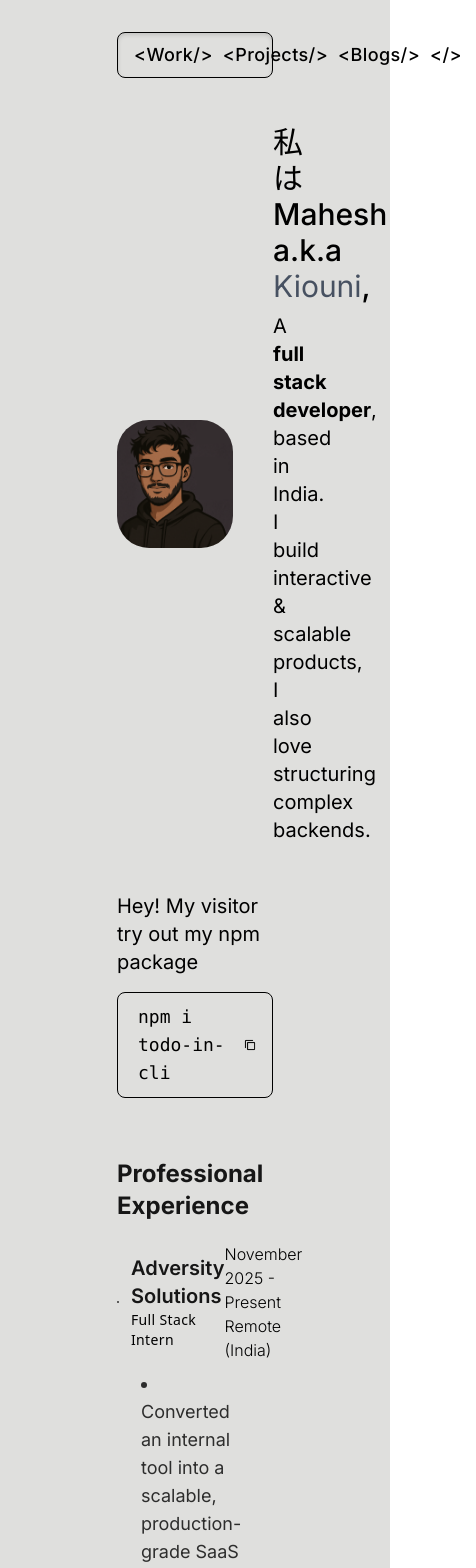
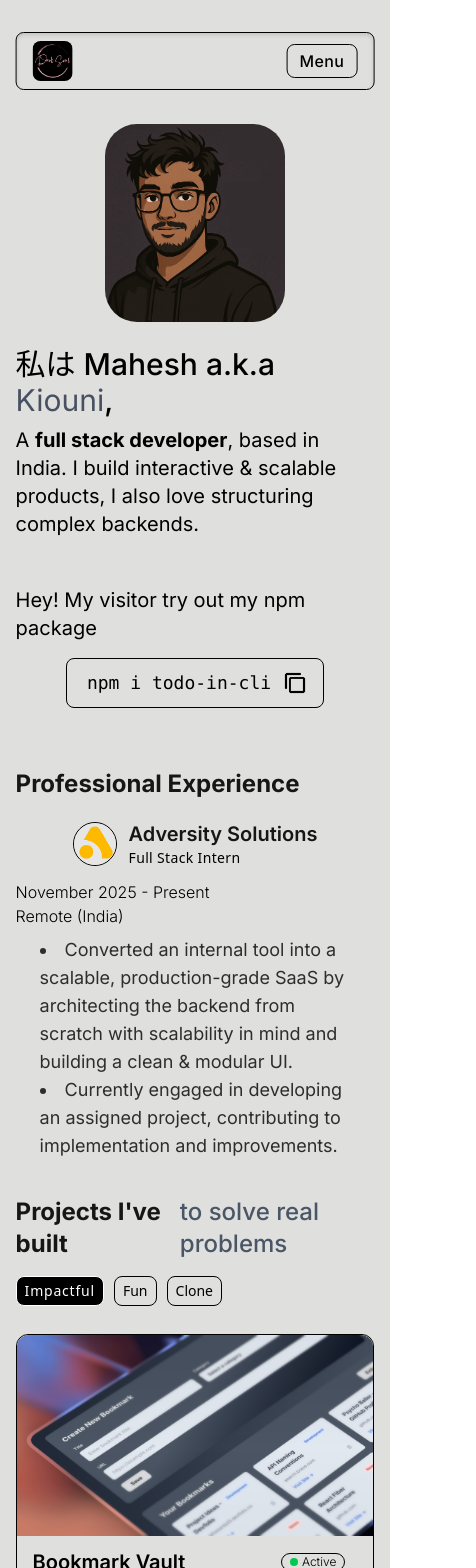
Before and after one commit to DarkkkSoul/portfolio-v3, a React (Vite) app: page / in a window 390 px wide. Shown: the top 1568 px of the page, 476 px wide, since content can reach past the window. Built offline with nearby package versions, Linux system fonts and the light colour scheme.

Commit message:
responsiveness + smooth naviagtion

```diff
--- a/src/components/Footer.jsx
+++ b/src/components/Footer.jsx
@@ -10,7 +10,7 @@ function Footer() {
     }, []);
     return (
         <div className='border-t mt-15 border-t-black/70 font-inter-400'>
-            <div className='flex flex-row justify-around items-center mt-5'>
+            <div className='flex flex-col sm:flex-row justify-around items-center mt-5 gap-y-2'>
                 <div>Peace Out!</div>
                 <div>&copy; {currentYear}. All rights reserved.</div>
             </div>
--- a/src/components/Header.jsx
+++ b/src/components/Header.jsx
@@ -1,22 +1,63 @@
-import React from 'react'
-import { Link } from 'react-router'
+import React, { useState } from 'react'
+import { Link, useLocation, useNavigate } from 'react-router'
 
 function Header() {
     const headerName = ["<Work/>", "<Projects/>", "<Blogs/>", "</>"]
+
+    const [isOpen, setIsOpen] = useState(false)
+    const location = useLocation()
+    const navigate = useNavigate()
+
+    function scrollToSection(id) {
+        const el = document.getElementById(id)
+        if (el) {
+            el.scrollIntoView({ behavior: 'smooth', block: 'start' })
+        }
+    }
+
+    function handleNavClick(id) {
+        setIsOpen(false)
+
+        if (location.pathname !== '/') {
+            navigate('/')
+            setTimeout(() => {
+                scrollToSection(id)
+            }, 0)
+            return
+        }
+
+        scrollToSection(id)
+    }
+
     return (
-        <div className='fixed top-8 left-1/2 -translate-x-1/2 w-[40vw] bg-[#DFDFDD] z-50 border flex flex-row justify-between items-center px-4 py-2 rounded-lg font-inter-500 tracking-wide inset-shadow-sm/13'>
+        <div className='fixed top-8 left-1/2 -translate-x-1/2 w-[92vw] sm:w-[85vw] lg:w-[40vw] bg-[#DFDFDD] z-50 border flex flex-row justify-between items-center px-4 py-2 rounded-lg font-inter-500 tracking-wide inset-shadow-sm/13'>
             <Link to="/" className='rounded-2xl'>
                 <img src="/icons/Dark-Soul.png" className='w-10 rounded-lg' />
             </Link>
-            <div className='flex flex-row justify-evenly items-center gap-x-2.5 text-lg'>
-                <Link to="/work">{headerName[0]}</Link>
-                <Link to="/projects">{headerName[1]}</Link>
-                <Link to="/blogs">{headerName[2]}</Link>
+
+            <div className='hidden lg:flex flex-row justify-evenly items-center gap-x-2.5 text-lg'>
+                <button onClick={() => handleNavClick('work')} className='cursor-pointer'>{headerName[0]}</button>
+                <button onClick={() => handleNavClick('projects')} className='cursor-pointer'>{headerName[1]}</button>
+                <button onClick={() => handleNavClick('blogs')} className='cursor-pointer'>{headerName[2]}</button>
                 <Link to="/snippets">{headerName[3]}</Link>
-                <Link to="/socials">
-                    <img src="/icons/social.png" className='w-7' />
-                </Link>
             </div>
+
+            <div className='lg:hidden flex items-center'>
+                <button onClick={() => setIsOpen(!isOpen)} className='border px-3 py-1 rounded-lg font-inter-500'>
+                    Menu
+                </button>
+            </div>
+
+            {
+                isOpen && (
+                    <div className='absolute top-14 right-0 w-full bg-[#DFDFDD] border rounded-lg px-4 py-3 flex flex-col gap-y-2 lg:hidden'>
+                        <button onClick={() => handleNavClick('work')} className='text-lg text-left'>{headerName[0]}</button>
+                        <button onClick={() => handleNavClick('projects')} className='text-lg text-left'>{headerName[1]}</button>
+                        <button onClick={() => handleNavClick('blogs')} className='text-lg text-left'>{headerName[2]}</button>
+                        <Link to="/snippets" onClick={() => setIsOpen(false)} className='text-lg'>{headerName[3]}</Link>
+                    </div>
+                )
+            }
         </div>
     )
 }
--- a/src/components/home/Expirence.jsx
+++ b/src/components/home/Expirence.jsx
@@ -1,7 +1,7 @@
 function Expirence({ imageUrl, companyName, position, startDate, endDate, type, place, contribution }) {
     return (
         <div className=' flex flex-col justify-center gap-y-2 mt-5'>
-            <div className='flex items-center justify-between'>
+            <div className='flex flex-col sm:flex-row sm:items-center sm:justify-between gap-y-3'>
                 <div className='flex gap-x-3 items-center justify-center'>
                     <div>
                         <img src={imageUrl} className='w-11 border rounded-full' />
@@ -11,9 +11,9 @@ function Expirence({ imageUrl, companyName, position, startDate, endDate, type,
                         <div className='text-sm font-inter-200 tracking-wide'>{position}</div>
                     </div>
                 </div>
-                <div className='font-inter-300 text-md'>
+                <div className='font-inter-300 text-md sm:text-right'>
                     <div>{startDate} - {endDate}</div>
-                    <div className='flex justify-end'>{type} ({place})</div>
+                    <div className='sm:flex sm:justify-end'>{type} ({place})</div>
                 </div>
             </div>
             <div className='font-inter-400 text-black/80 text-lg px-6'>
--- a/src/components/home/Intro.jsx
+++ b/src/components/home/Intro.jsx
@@ -1,6 +1,6 @@
 function Intro() {
     return (
-        <div className='flex flex-row gap-x-10 items-center'>
+        <div className='flex flex-col sm:flex-row gap-y-6 sm:gap-y-0 gap-x-10 items-center'>
             <div>
                 <img src="/profile.png" className='w-45 rounded-4xl' />
             </div>
--- a/src/pages/Blogs.jsx
+++ b/src/pages/Blogs.jsx
@@ -5,7 +5,7 @@ import BlogCompo from '../components/home/BlogCompo'
 
 function Blogs() {
   return (
-    <div className='grid grid-cols-2 gap-5 mt-8'>
+    <div className='grid grid-cols-1 sm:grid-cols-2 gap-5 mt-8'>
       {
         blogs.map((b) => {
           return <BlogCompo key={b.id} title={b.title} description={b.description} link={b.link} />
--- a/src/pages/Home.jsx
+++ b/src/pages/Home.jsx
@@ -9,11 +9,10 @@ import Stack from '../components/home/Stack.jsx'
 import Footer from '../components/Footer.jsx'
 import Projects from './Projects.jsx'
 import Blogs from './Blogs.jsx'
-import blogs from '../arrays/blogs.js'
 
 function Home() {
     return (
-        <div className='w-[40vw] h-full mx-auto pt-15 pb-10'>
+        <div className='w-[92vw] sm:w-[85vw] lg:w-[40vw] h-full mx-auto pt-15 pb-10'>
             <Header />
 
             <div className='mt-16'>
@@ -24,7 +23,7 @@ function Home() {
                 <NPM />
             </div>
 
-            <div className='mt-15'>
+            <div id="work" className='mt-15 scroll-mt-28'>
                 <h3 className='text-2xl font-bold font-inter-700 text-black/90'>Professional Experience</h3>
                 {
                     expirence.map((item) => (
@@ -33,7 +32,7 @@ function Home() {
                 }
             </div>
 
-            <div className='mt-9'>
+            <div id="projects" className='mt-9 scroll-mt-28'>
                 <Projects />
             </div>
 
@@ -42,7 +41,7 @@ function Home() {
                 <div><img src="/icons/sound.png" className='w-6 cursor-pointer' /></div>
             </div>
 
-            <div className='mt-14 flex justify-center items-center'>
+            <div className='mt-14 sm:flex justify-center items-center hidden'>
                 <Bento />
             </div>
 
@@ -53,7 +52,7 @@ function Home() {
 
             <div className='mt-14'>
                 <h3 className='text-2xl font-bold font-inter-700 text-black/90'>Little more about myself</h3>
-                <div className='mt-2 font-inter-400 text-lg flex flex-col gap-y-1'>
+                <div className='mt-2 font-inter-400 text-base sm:text-lg flex flex-col gap-y-1'>
                     <div>
                         I started my web development journey around <span className='font-inter-400-italic'>Septermber 2024</span>, which started as a curosity to built an web application turned out to be my main stream focus where I started learning tech from <span className='font-inter-700'>first principles</span> (unknowingly) by building projects which made my foundations strong.
                     </div>
@@ -69,7 +68,7 @@ function Home() {
                 </div>
             </div>
 
-            <div className='mt-10'>
+            <div id="blogs" className='mt-10 scroll-mt-28'>
                 <h3 className='text-2xl font-bold font-inter-700 text-black/90'>
                     I share my stories & writtings too
                 </h3>
@@ -78,9 +77,9 @@ function Home() {
 
             <div className='mt-14'>
                 <h3 className='text-2xl font-bold font-inter-700 text-black/90'>Book a Call</h3>
-                <p className='mt-2 font-inter-400 text-lg'>Have an idea? I can bring it live within weeks. Looking for a person who has immense attraction towards coding? I'm here. I'm available for internships & freelancing gigs.</p>
-                <p className='font-inter-400 text-lg'>I can build from fancy websites to lame (like this one) or, are you confused with your requirements? Let's have a talk and I'll help you out.</p>
-                <p className='font-inter-700 text-xl text-black/85'>I code first, talk later.</p>
+                <p className='mt-2 font-inter-400 text-base sm:text-lg'>Have an idea? I can bring it live within weeks. Looking for a person who has immense attraction towards coding? I'm here. I'm available for internships & freelancing gigs.</p>
+                <p className='font-inter-400 text-base sm:text-lg'>I can build from fancy websites to lame (like this one) or, are you confused with your requirements? Let's have a talk and I'll help you out.</p>
+                <p className='font-inter-700 text-lg sm:text-xl text-black/85'>I code first, talk later.</p>
             </div>
 
             <Footer />
--- a/src/pages/Projects.jsx
+++ b/src/pages/Projects.jsx
@@ -73,7 +73,7 @@ function Projects() {
         </button>
       </div>
 
-      <div className='grid grid-cols-2 gap-x-10 gap-y-7 mt-7'>
+      <div className='grid grid-cols-1 sm:grid-cols-2 gap-x-10 gap-y-7 mt-7'>
         {
           visibleProjects.length === 0 && (
             <p className="text-center mt-4 text-gray-500">No projects found for this category.</p>
--- a/src/pages/Socials.jsx
+++ /dev/null
@@ -1,12 +0,0 @@
-import React from 'react'
-import Header from '../components/Header'
-
-function Socials() {
-    return (
-        <div className='w-[40vw] h-screen mx-auto pt-15 pb-10'>
-            <Header />
-        </div>
-    )
-}
-
-export default Socials
--- a/src/pages/Work.jsx
+++ /dev/null
@@ -1,12 +0,0 @@
-import React from 'react'
-import Header from '../components/Header'
-
-function Work() {
-  return (
-    <div className='w-[40vw] h-screen mx-auto pt-15 pb-10'>
-        <Header/>
-    </div>
-  )
-}
-
-export default Work
--- a/vite.config.js
+++ b/vite.config.js
@@ -6,4 +6,7 @@ import tailwindcss from '@tailwindcss/vite'
 // https://vite.dev/config/
 export default defineConfig({
   plugins: [react(), tailwindcss()],
+  server: {
+    host: true
+  }
 })
```
Also changed, not shown: src/App.jsx (+0 -8 lines).
